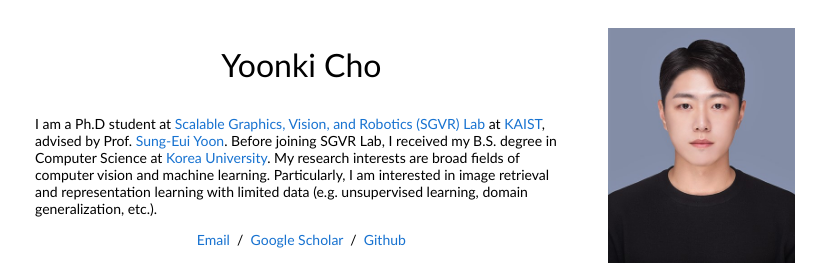
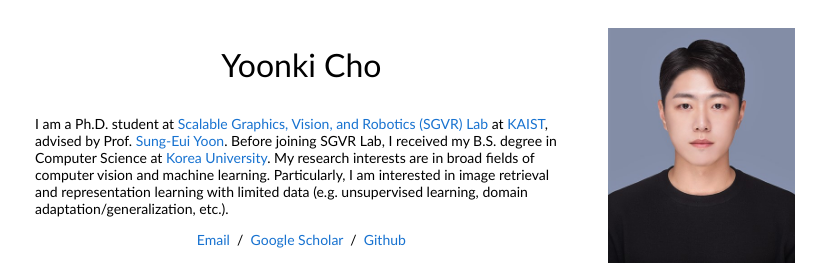
Before and after one commit to yoonkicho/yoonkicho.github.io, a plain HTML site: page index.html in a window 1280 px wide. Shown: the top 267 px of the page, without its empty margins (225-1051 px from the left). Drawn offline with Linux system fonts and the light colour scheme.

Commit message:
Update index.html

```diff
--- a/index.html
+++ b/index.html
@@ -25,7 +25,7 @@
               </p>
               <p>
                 <br>
-                I am a Ph.D student at <a href="https://sgvr.kaist.ac.kr">Scalable Graphics, Vision, and Robotics (SGVR) Lab</a> at <a href="https://kaist.ac.kr/">KAIST</a>, advised by Prof. <a href="https://sgvr.kaist.ac.kr/~sungeui/">Sung-Eui Yoon</a>. Before joining SGVR Lab, I received my B.S. degree in Computer Science at <a href="https://www.korea.edu/">Korea University</a>. My research interests are broad fields of computer vision and machine learning. Particularly, I am interested in image retrieval and representation learning with limited data (e.g. unsupervised learning, domain generalization, etc.).
+                I am a Ph.D. student at <a href="https://sgvr.kaist.ac.kr">Scalable Graphics, Vision, and Robotics (SGVR) Lab</a> at <a href="https://kaist.ac.kr/">KAIST</a>, advised by Prof. <a href="https://sgvr.kaist.ac.kr/~sungeui/">Sung-Eui Yoon</a>. Before joining SGVR Lab, I received my B.S. degree in Computer Science at <a href="https://www.korea.edu/">Korea University</a>. My research interests are in broad fields of computer vision and machine learning. Particularly, I am interested in image retrieval and representation learning with limited data (e.g. unsupervised learning, domain adaptation/generalization, etc.).
               </p>
               <p style="text-align:center">
                 <a href="mailto:yoonki@kaist.ac.kr">Email</a> &nbsp/&nbsp
```
